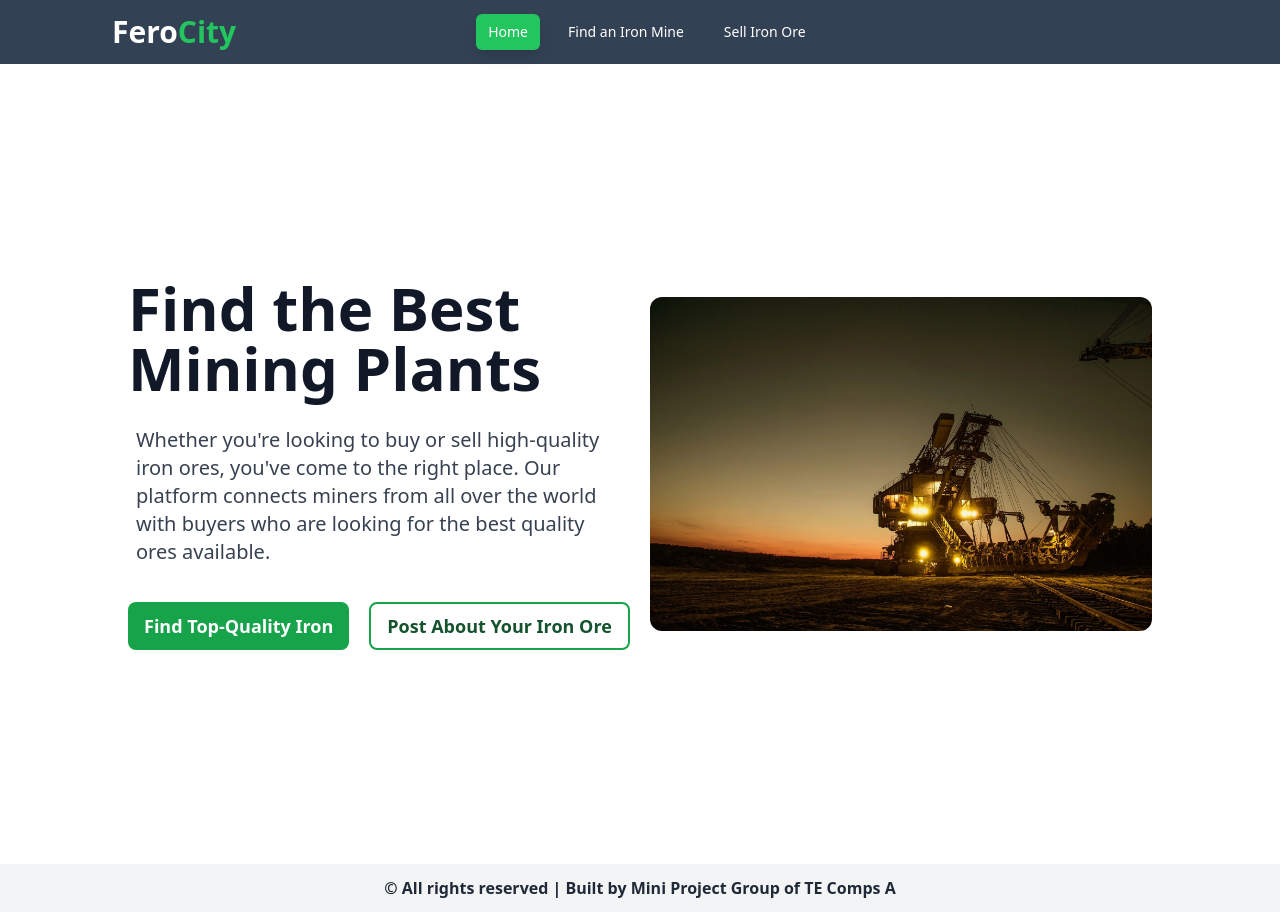
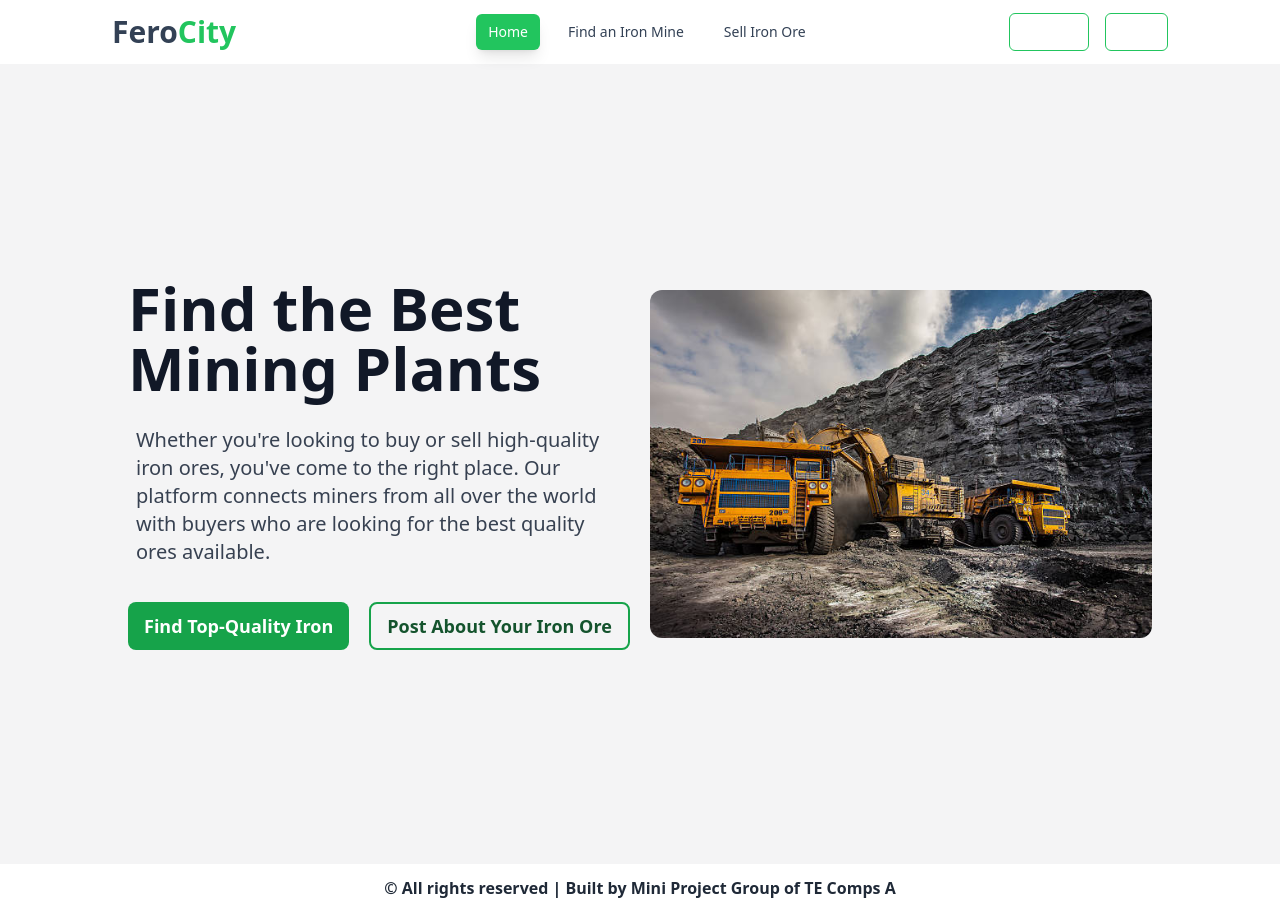
Before and after one commit to vryan-06/Iron-Ore-Mini-Project-Website, a Next.js app in the folder iron-ore-website/: page / in a window 1280 px wide. Built offline with nearby package versions, Linux system fonts and the light colour scheme.

Commit message:
updated navbar etc

```diff
--- a/iron-ore-website/components/Footer.tsx
+++ b/iron-ore-website/components/Footer.tsx
@@ -2,7 +2,7 @@ import React from 'react'
 
 function Footer() {
   return (
-    <div className="flex flex-col items-center justify-around bg-gray-100 p-3">
+    <div className="flex flex-col items-center justify-around bg-white p-3">
       <h1 className="text-base font-semibold text-gray-800">
         © All rights reserved | Built by Mini Project Group of {' '}
         <span className="cursor-pointer font-semibold hover:text-green-600">
--- a/iron-ore-website/components/MainPage.tsx
+++ b/iron-ore-website/components/MainPage.tsx
@@ -1,11 +1,11 @@
 import React from 'react';
 import Image from 'next/image';
 import Link from 'next/link';
-import HeroImage from '../images/mine.jpg';
+import mineImage from '../images/mine2.jpg';
 
 export default function MainPage() {
   return (
-    <div className='flex flex-col items-center justify-center h-screen w-fit'>
+    <div className='flex flex-col items-center justify-center h-screen w-fit bg-zinc-100'>
       <div className='flex flex-col md:flex-row items-center justify-center w-full md:w-4/5'>
         <div className='md:w-1/2 md:mr-5'>
           <h1 className='text-4xl md:text-6xl font-bold text-gray-900'>
@@ -29,7 +29,7 @@ export default function MainPage() {
         </div>
         <div className='hidden md:block'>
           <Image
-            src={HeroImage}
+            src={mineImage}
             // width={1000}
             height={400}
             alt="Mine"
--- a/iron-ore-website/components/Navbar.tsx
+++ b/iron-ore-website/components/Navbar.tsx
@@ -1,4 +1,3 @@
-/* This example requires Tailwind CSS v2.0+ */
 import { Disclosure } from '@headlessui/react'
 import { Menu, X } from 'heroicons-react'
 import Link from 'next/link'
@@ -19,7 +18,7 @@ export default function Navbar() {
     <Disclosure as="nav" className="bg-white text-white">
       {({ open }) => (
         <>
-          <div className="min-w-7xl mx-auto bg-slate-700 border-gray-50 px-2 sm:px-6 lg:px-8">
+          <div className="min-w-7xl mx-auto px-2 sm:px-6 lg:px-8">
             <div className="relative mx-0 flex h-16 items-center justify-between md:mx-20">
               <div className="absolute inset-y-0 left-0 flex items-center sm:hidden">
                 {/* Mobile menu button*/}
@@ -34,7 +33,7 @@ export default function Navbar() {
               </div>
               <div className="flex flex-1 items-center justify-center sm:items-stretch sm:justify-start">
                 <div className="flex flex-shrink-0 items-center ">
-                  <h1 className="cursor-pointer text-3xl font-bold">
+                  <h1 className="cursor-pointer text-3xl text-slate-700 font-bold">
                     Fero<span className="text-green-500">City</span>
                   </h1>
                 </div>
@@ -47,7 +46,7 @@ export default function Navbar() {
                         className={classNames(
                           item.current
                             ? 'bg-green-500 text-white shadow-lg'
-                            : 'text-white hover:bg-green-500 hover:shadow-lg',
+                            : 'text-slate-700 hover:bg-green-500 hover:text-white hover:shadow-lg',
                           'rounded-md px-3 py-2 text-sm font-medium'
                         )}
                         aria-current={item.current ? 'page' : undefined}
@@ -58,14 +57,14 @@ export default function Navbar() {
                   </div>
                 </div>
               </div>
-              {/* <div className="absolute inset-y-0 right-0 flex items-center pr-2 sm:static sm:inset-auto sm:ml-6 sm:pr-0">
+              <div className="absolute inset-y-0 right-0 flex items-center pr-2 sm:static sm:inset-auto sm:ml-6 sm:pr-0">
                 <button className="rounded-md border border-green-500 px-3 py-2 text-sm font-medium text-white hover:bg-green-500 hover:text-white  hover:shadow-lg">
                   <Link href="/signup">Register</Link>
                 </button>
                 <button className="ml-4 rounded-md border border-green-500 px-3 py-2 text-sm font-medium text-white hover:bg-green-500 hover:text-white  hover:shadow-lg">
                   <Link href="/login">Login</Link>
                 </button>
-              </div> */}
+              </div>
             </div>
           </div>
 
@@ -79,7 +78,7 @@ export default function Navbar() {
                   className={classNames(
                     item.current
                       ? 'bg-green-500 text-white shadow-lg'
-                      : 'text-gray-300 hover:bg-green-500 hover:text-white hover:shadow-lg',
+                      : 'text-slate-700 hover:bg-green-500 hover:text-white hover:shadow-lg',
                     'block rounded-md px-3 py-2 text-base font-medium'
                   )}
                   aria-current={item.current ? 'page' : undefined}
--- a/iron-ore-website/pages/buyer.tsx
+++ b/iron-ore-website/pages/buyer.tsx
@@ -29,7 +29,7 @@ export default function Buyer() {
     </Head>
       <Navbar />
       <div className="max-w-screen-xl mx-auto px-4 sm:px-6 lg:px-8 py-12">
-        <h2 className="text-2xl font-extrabold text-gray-900">Recent Data</h2>
+        <h2 className="text-2xl font-bold text-slate-900">Available Iron Mines</h2>
         {selectedData ? (
           <div className="bg-gray-100 overflow-hidden shadow rounded-lg">
             <div className="px-4 py-5 sm:p-6">
```
Also changed, not shown: iron-ore-website/images/mine2.jpg (added).
